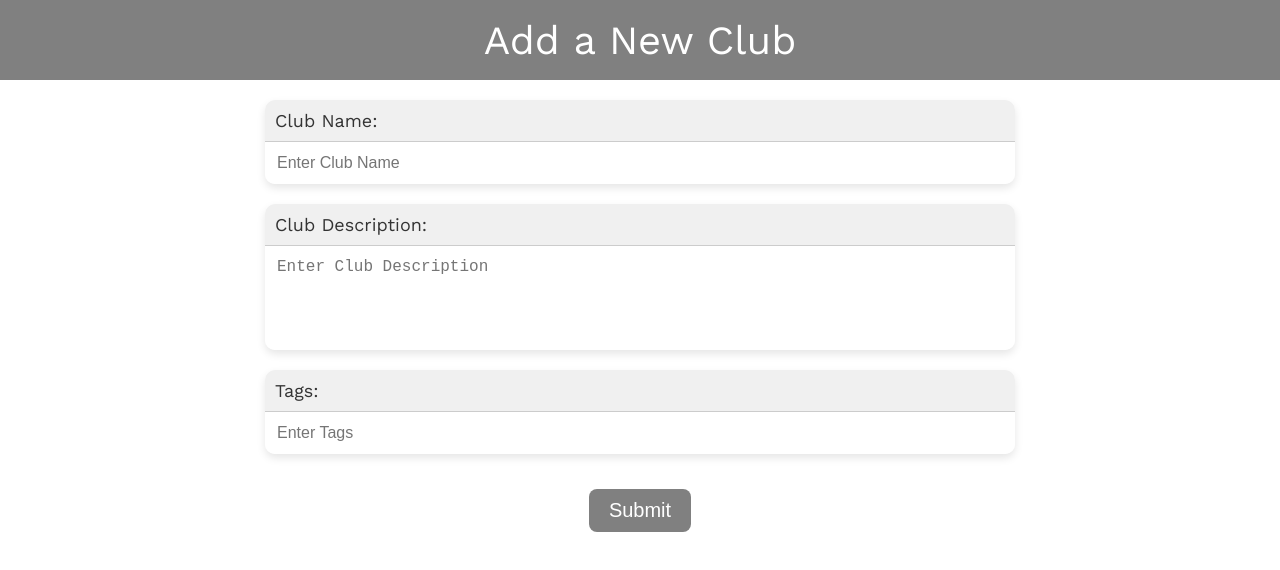
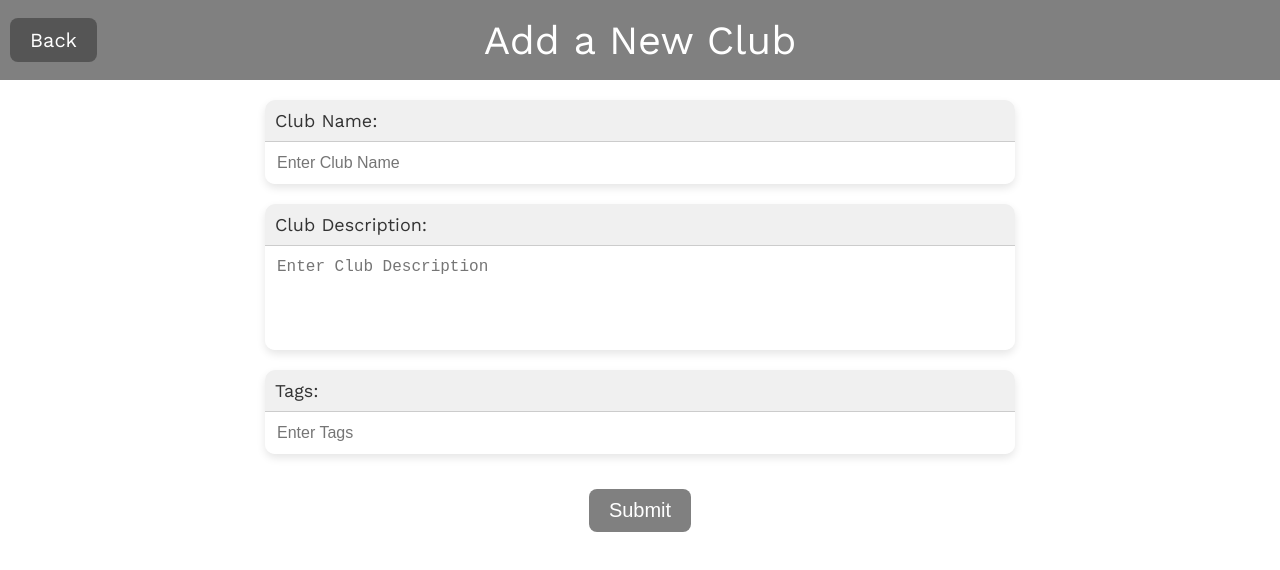
Before and after one commit to andrewchoi12/ClubFunds, a React (Create React App) app in the folder club-funds/: page /addclub in a window 1280 px wide. Shown: the top 570 px of the page. Built offline with nearby package versions, Linux system fonts and the light colour scheme; a web font is replaced by a local one.

Commit message:
further styling changes to AddClub

```diff
--- a/club-funds/src/components/AddClub.js
+++ b/club-funds/src/components/AddClub.js
@@ -1,10 +1,16 @@
 import React, { useState } from "react";
 import css from "../styles/AddClub.module.css";
+import { Link } from "react-router-dom";
 
 export default function AddClub() {
   return (
     <main className={css.AddClub}>
-      <header>Add a New Club</header>
+      <header>
+        <Link to="/" className={css.BackButton}>
+          Back
+        </Link>
+        Add a New Club
+      </header>
       <div class={css.Boxes}>
         <div class={css.Box}>
           <label className={css.label} htmlFor="clubName">
--- a/club-funds/src/styles/AddClub.module.css
+++ b/club-funds/src/styles/AddClub.module.css
@@ -61,6 +61,24 @@ header {
   min-height: 80px;
 }
 
+.BackButton {
+  position: absolute;
+  top: 18px;
+  left: 10px;
+  padding: 10px 20px;
+  font-size: 20px;
+  border-radius: 8px;
+  cursor: pointer;
+  background-color: #555;
+  color: white;
+  text-decoration: none;
+}
+
+.BackButton:hover {
+  color: #555;
+  background-color: #f0f0f0;
+}
+
 .SubmitButton {
   padding: 10px 20px;
   font-size: 20px;
```
